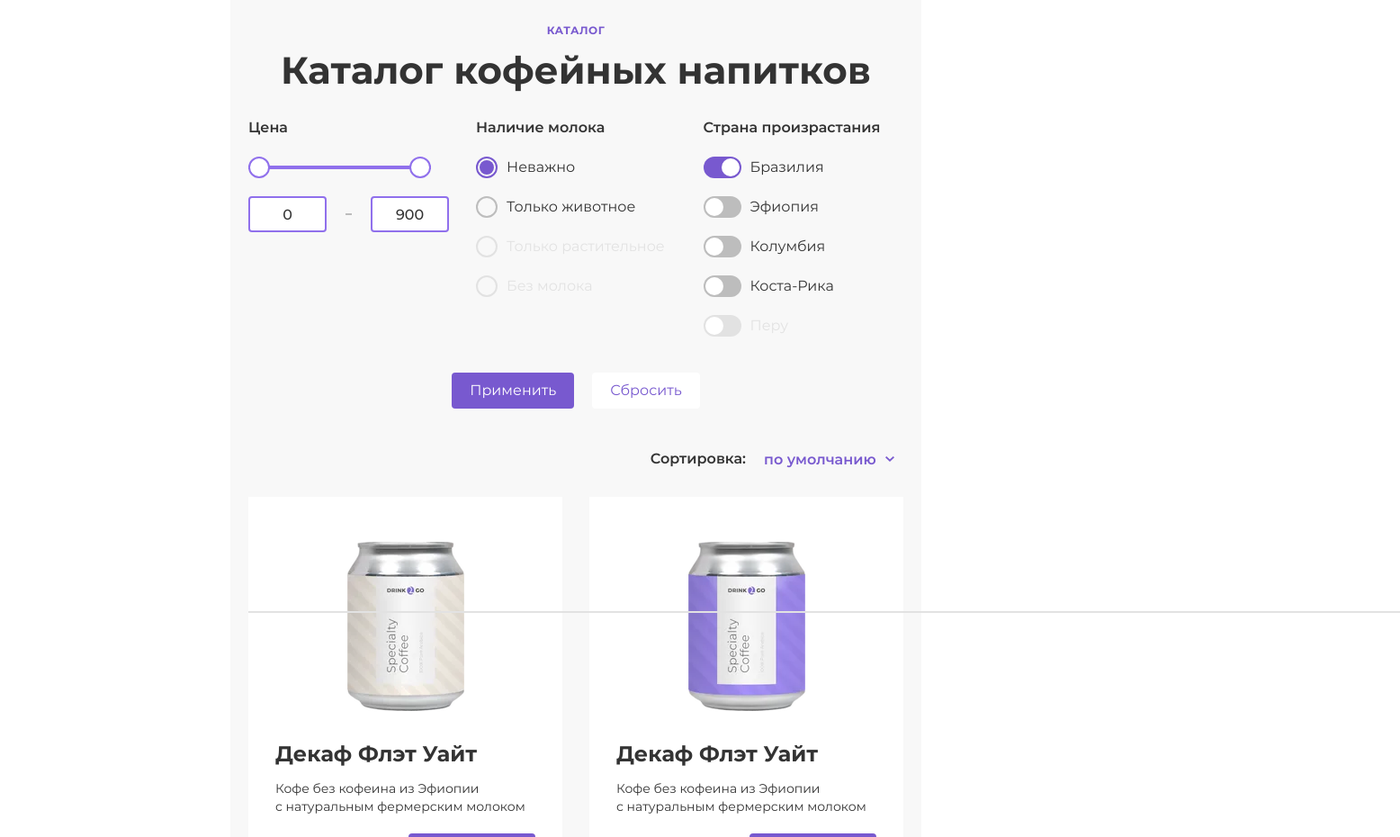
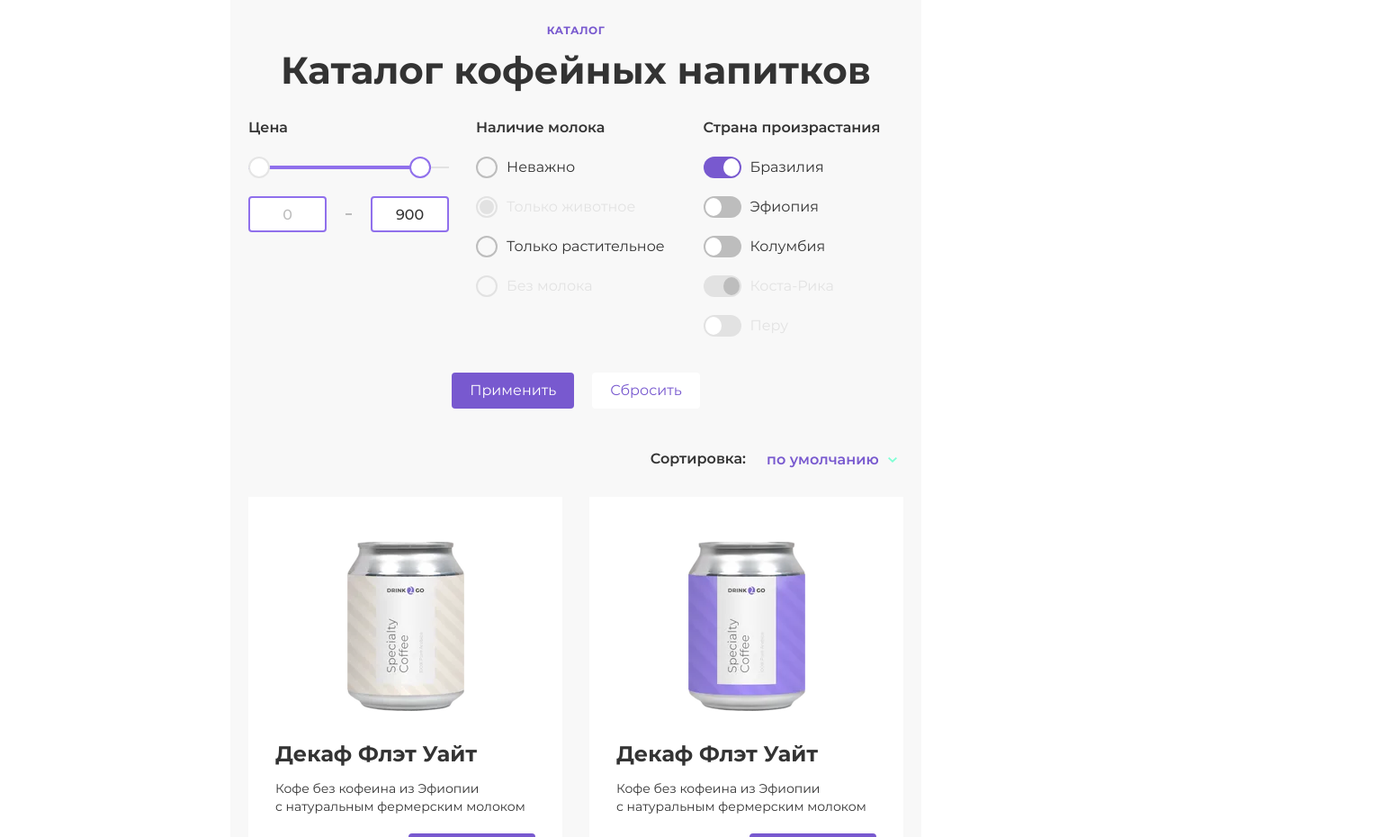
Before and after one commit to ToryaToria/Drink2Go, a website: page source/index.html in a window 1280 px wide. Shown: the part 1620-2550 px from the top of the page at 90% size, 1556 px wide, since content can reach past the window. Drawn offline with nearby package versions, Linux system fonts and the light colour scheme; files that its build step writes are made by us from their sources.

Commit message:
интерактивность почти готова

```diff
--- a/source/index.html
+++ b/source/index.html
@@ -223,7 +223,7 @@
 
               <div class="range__price">
                 <div class="range__bar">
-                  <button class="range__toggle range__toggle--min" type="button">
+                  <button class="range__toggle range__toggle--min" type="button" disabled>
                     <span class="visually-hidden">Изменить минимальную цену</span>
                   </button>
                   <button class="range__toggle range__toggle--max" type="button">
@@ -234,8 +234,8 @@
 
               <div class="range__wrapp-field">
                 <label class="range__label-price " for="min-price">
-                  <input class="range__field text-range" type="number" id="min-price" name="min-price" value="0" min="0"
-                    placeholder="0">
+                  <input class="range__field text-range" type="number" id="min-price" name="min-price" min="0"
+                    placeholder="0" >
                 </label>
 
                 <div class="range__xz"></div>
@@ -253,7 +253,7 @@
                 <li>
                   <label class="control" for="nomatter">
                     <input class="control__input visually-hidden" type="radio" name="milk" value="no matter"
-                      id="nomatter" checked>
+                      id="nomatter">
                     <span class="control__mark-radio"></span>
                     <span class="text-label">Неважно</span>
                   </label>
@@ -262,7 +262,7 @@
                 <li>
                   <label class="control" for="animal">
                     <input class="control__input visually-hidden" type="radio" name="milk" value="only an animal"
-                      id="animal">
+                      id="animal"  checked  disabled>
 
                     <span class="control__mark-radio"></span>
                     <span class="text-label">Только животное</span>
@@ -272,7 +272,7 @@
                 <li>
                   <label class="control" for="vegetable">
                     <input class="control__input visually-hidden" type="radio" name="milk"
-                      value="only vegetable" id="vegetable" disabled>
+                      value="only vegetable" id="vegetable" >
 
                     <span class="control__mark-radio"></span>
                     <span class="text-label">Только растительное</span>
@@ -281,8 +281,7 @@
 
                 <li>
                   <label class="control" for="notmilk">
-                    <input class="control__input visually-hidden" type="radio" name="milk" value="not milk" id="notmilk"
-                      disabled>
+                    <input class="control__input visually-hidden" type="radio" name="milk" value="not milk" id="notmilk" disabled>
 
                     <span class="control__mark-radio"></span>
                     <span class="text-label">Без молока</span>
@@ -326,7 +325,7 @@
                 <li>
                   <label class="control" for="kost">
                     <input class="control__input visually-hidden" type="checkbox" name="kost" id="kost"
-                      value="Costa Rica">
+                      value="Costa Rica" disabled checked>
 
                     <span class="control__mark-check"></span>
                     <span class="text-label">Коста-Рика</span>
@@ -356,11 +355,13 @@
         <div>
           <div class="catalog__sort-wrapp">
             <p class="title-filter">Сортировка:</p>
-            <select class="catalog__select title-filter" name="catalog" id="catalog">
-              <option value="default">по умолчанию</option>
-              <option value="color">по цвету</option>
-              <option value="descending">по убыванию</option>
-            </select>
+            <div class="catalog__icon icon icon--select">
+              <select class="catalog__select  title-filter" name="catalog" id="catalog">
+                <option value="default">по умолчанию</option>
+                <option value="color">по цвету</option>
+                <option value="descending">по убыванию</option>
+              </select>
+            </div>
           </div>
 
           <ul class="price">
--- a/source/styles/blocks/catalog.scss
+++ b/source/styles/blocks/catalog.scss
@@ -60,8 +60,8 @@
 // }
 
 .catalog__select {
-  // -webkit-appearance: none;
   appearance: none;
+  cursor: pointer;
 
   box-sizing: border-box;
   width: 165px;
@@ -71,15 +71,39 @@
   color: $color-base;
   background-color: transparent;
   border: none;
+  border-radius: 4px;
 
-  // @include icon;
-  background-image: url("../../icons/select_arr.svg");
-  background-repeat: no-repeat;
-  background-size: 10px 6px;
-  background-position: right 7px center;
+  @include media-desktop {
+    padding-left: 10px;
+  }
 
-  @include media-tablet {
-    padding-left: 10px;
-    background-position: right 10px center;
+  &:hover {
+    background-color: $color-line;
+  }
+
+  &:active .catalog__icon:has(.catalog__select) {
+    background-color: red;
   }
 }
+
+.catalog__icon:has(.catalog__select)::before {
+  // transform: rotate(180deg);
+  background-color: aquamarine;
+}
+
+.catalog__icon {
+  position: relative;
+}
+
+.catalog__icon::before {
+  content: '';
+  width: 10px;
+  height: 6px;
+  position: absolute;
+  top: 14px;
+  right: 7px;
+
+  @include media-desktop {
+    right: 10px;
+  }
+}
--- a/source/styles/blocks/control.scss
+++ b/source/styles/blocks/control.scss
@@ -7,7 +7,6 @@
 
 .control__mark-radio {
   box-sizing: border-box;
-  // display: inline-block;
   width: 24px;
   height: 24px;
 
@@ -23,34 +22,59 @@
     display: none;
     width: 16px;
     height: 16px;
-    background-color: $color-base;
+    background-color: blue;
     border-radius: 50%;
   }
 }
 
-// .control__checkbox:not(:disabled):hover + .control__mark-checkbox,
-//  .control__input:not(:disabled):hover + .control__mark-radio {
-// border-color: $color-black;
-// }
+.control__input[type="radio"]:not(:disabled):hover+.control__mark-radio,
+.control__input[type="radio"]:not(:disabled):focus+.control__mark-radio {
+  border-color: $color-base-light;
 
-.control__input:checked + .control__mark-radio {
-  border-color: $color-base;
+  &::before {
+    display: block;
+    background-color: $color-base-025;
+  }
 }
 
-.control__input[type="radio"]:checked + .control__mark-radio::before {
-  content: "";
-  display: block;
+.control__input[type="radio"]:not(:disabled):checked+.control__mark-radio {
+  border-color: $color-base;
+
+  &::before {
+    display: block;
+    background-color: $color-base;
+  }
 }
 
+.control__input[type="radio"]:disabled+.control__mark-radio {
+  border-color: $color-grey-light;
+  cursor: no-drop;
+}
 
+.control__input[type="radio"]:disabled:checked+.control__mark-radio {
+  border-color: $color-grey-light;
+  cursor: no-drop;
+
+
+  &::before {
+    display: block;
+    background-color: $color-grey-light;
+    cursor: no-drop;
+  }
+}
+
+.control__input[type="radio"]:disabled~.text-label {
+  color: $color-grey-light;
+  cursor: no-drop;
+}
+
+//===========================
 .control__mark-check {
   box-sizing: border-box;
-  // display: block;
   width: 42px;
   height: 24px;
-  // border: 1px solid $color-text-second;
+  border: 2px solid transparent;
   border-radius: 12px;
-  // padding: 2px 20px 2px 2px;
   background-color: $color-grey;
 
   display: flex;
@@ -63,38 +87,44 @@
     content: "";
     width: 20px;
     height: 20px;
-    margin: 2px 20px 2px 2px;
+    margin: 0 20px 0 0;
     background-color: $color-white;
     border-radius: 50%;
   }
 }
 
-// .control__checkbox:not(:disabled):hover + .control__mark-checkbox {
-//, .control__input:not(:disabled):hover + .control__mark-check
-// border-color: $color-black;
-// }
+.control__input[type="checkbox"]:not(:disabled):hover+.control__mark-check,
+.control__input[type="checkbox"]:not(:disabled):focus+.control__mark-check {
+  border-color: $color-base-light;
+  background-color: $color-base-025;
+}
 
-.control__input[type="checkbox"]:checked ~ .control__mark-check {
+.control__input[type="checkbox"]:checked~.control__mark-check {
   background-color: $color-base;
 }
 
-.control__input[type="checkbox"]:disabled ~ .control__mark-check {
+.control__input[type="checkbox"]:disabled~.control__mark-check {
   background-color: $color-grey-light;
   cursor: no-drop;
 }
 
-.control__input[type="radio"]:disabled ~ .control__mark-radio {
-  border-color: $color-grey-light;
+.control__input[type="checkbox"]:disabled:checked~.control__mark-check {
+  background-color: $color-grey-light;
+  cursor: no-drop;
+
+  &::before {
+    background-color: $color-grey;
+    cursor: no-drop;
+  }
+}
+
+
+.control__input[type="checkbox"]:disabled~.text-label {
+  color: $color-grey-light;
   cursor: no-drop;
 }
 
-.control__input[type="checkbox"]:disabled ~ .text-label,
-.control__input[type="radio"]:disabled ~ .text-label {
-  color: $color-grey-light;
-  // cursor: no-drop;
+.control__input[type="checkbox"]:checked~.control__mark-check::before {
+  content: "";
+  margin: 0 0 0 20px;
 }
-
-.control__input[type="checkbox"]:checked ~ .control__mark-check::before {
-  content: "";
-  margin: 2px 2px 2px 20px;
-}
--- a/source/styles/blocks/icon.scss
+++ b/source/styles/blocks/icon.scss
@@ -20,9 +20,6 @@
   mask-repeat: no-repeat;
   mask-position: center;
   mask-size: 100%;
-  // @include media-desktop {
-  //   padding-right: 5px;
-  //   }
 }
 
 .icon--user::before {
@@ -35,10 +32,6 @@
   mask-repeat: no-repeat;
   mask-position: center;
   mask-size: 100%;
-
-  // @include media-desktop {
-  // padding-right: 5px;
-  // }
 }
 
 .icon--slider-btn::before {
@@ -94,6 +87,18 @@
   background-image: url("../../icons/basket_add.svg");
 }
 
+.icon--select::before {
+  display: inline-block;
+  width: 10px;
+  height: 6px;
+
+  background-color: $color-base;
+
+  mask-image: url("../../icons/select_arr.svg");
+  mask-repeat: no-repeat;
+  mask-position: center;
+  mask-size: 100%;
+}
 
 .icon-vk::before {
   background-color: $color-grey;
--- a/source/styles/blocks/info.scss
+++ b/source/styles/blocks/info.scss
@@ -67,7 +67,3 @@
     color: $color-base-dark;
   }
 }
-
-// .info__adress {
-//   margin-bottom: 16px;
-// }
--- a/source/styles/blocks/range.scss
+++ b/source/styles/blocks/range.scss
@@ -16,7 +16,9 @@
   }
 }
 
-.range::before {
+
+
+.range__price::before {
   content: "";
   position: absolute;
 
@@ -52,14 +54,14 @@
 
 .range__toggle {
   display: block;
-  // justify-content: center;
-  // align-items: center;
+  width: 24px;
+  height: 24px;
+
   padding: 0;
   position: absolute;
   cursor: pointer;
 
-  width: 24px;
-  height: 24px;
+
   border-radius: 50%;
   background-color: #ffffff;
   border: 2px solid $color-base-light;
@@ -84,26 +86,30 @@
     border-radius: 50%;
     border: none;
 
-    // background-color: red;
+    background-color: $color-white;
   }
+}
 
-  &:hover .range__toggle::before,
-  &:focus .range__toggle::before {
+
+.range__toggle:not(:disabled):hover,
+.range__toggle:not(:disabled):focus {
+
+  &::before {
     background-color: $color-base-025;
   }
+}
 
-  &:active {
-    // background-color: $color-base-025;
-    color: $color-base-dark;
+.range__toggle:not(:disabled):active {
+
+  background-color: green;
+
+  &::before {
+    background-color: $color-base-025; // НЕ РАБОТАЕТ!!!!
   }
+}
 
-  &:not(:disabled):active {
-    border: 2px solid #82b3d3;
-  }
-
-  &:disabled {
-    background-color: #e5e5e5;
-  }
+.range__toggle:disabled {
+  border-color: #e5e5e5;
 }
 
 /* +++++++++++++ мин и мах  range +++++++++++++++++++ */
@@ -171,4 +177,19 @@
   @include media-desktop {
     width: 134px;
   }
+
+  &:focus {
+    outline: none;
+    border-color: $color-base-dark;
+  }
+
+  &:disabled {
+    border-color: $color-grey-light;
+    color: $color-grey;
+  }
+
+  &::placeholder{
+    color: $color-grey;
+    opacity: 1;
+  }
 }
```
Also changed, not shown: source/styles/blocks/social.scss (+0 -15 lines), build/index.html, build/styles/styles.css.
